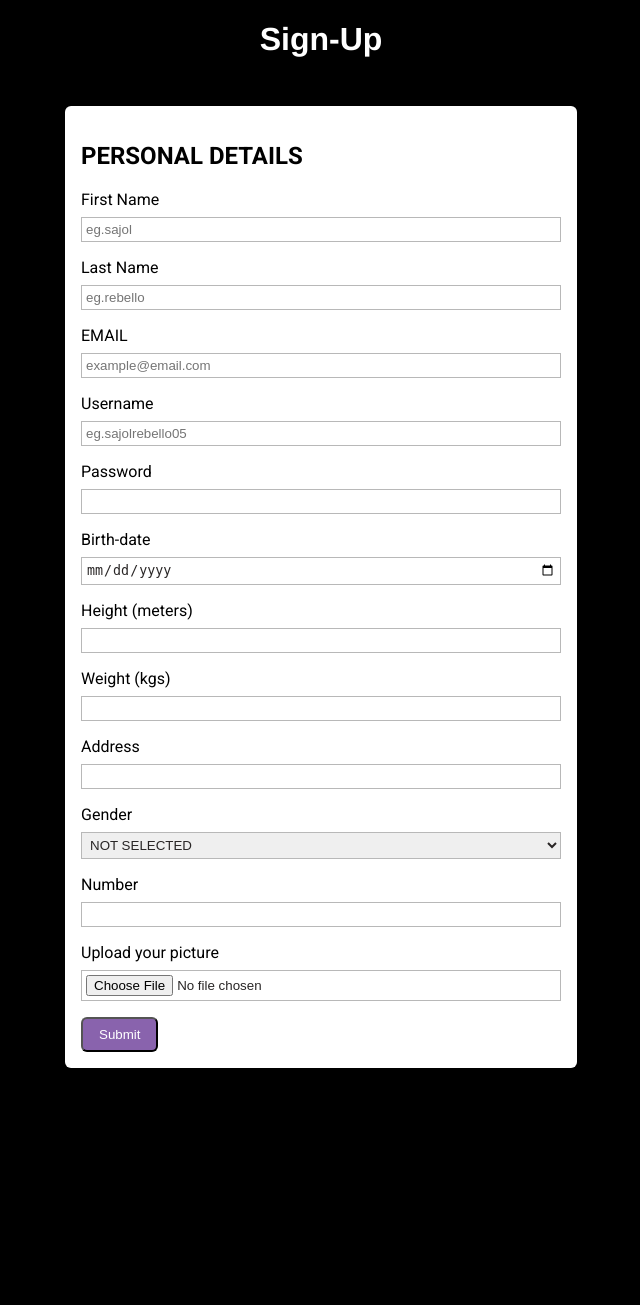
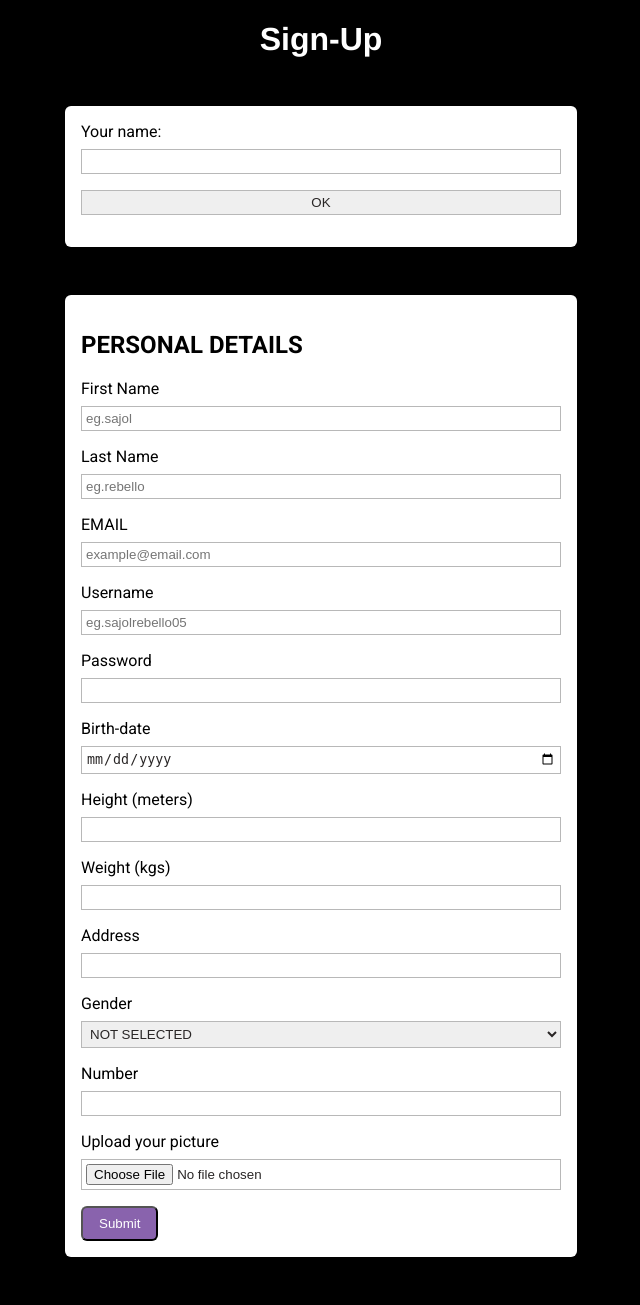
Before and after one commit to dxdelvin/404_not_found, a Django app: template hospital/templates/signup.html in a window 1280 px wide. Shown: the whole page, without its empty margins (319-959 px from the left). Before the commit the page ends 1068 px from the top, so only its background shows below. Run offline with Django 4.2, Linux system fonts and the light colour scheme; the template is opened without the code that fills it, so the values that code supplies are empty; parts of the project's set-up code (start-up, migrations or seed data) failed here and were passed over.

Commit message:
changed some urls, start of the working of the forms

```diff
--- a/hospital/templates/homepage.html
+++ b/hospital/templates/homepage.html
@@ -16,8 +16,8 @@
               404 NOT FOUND
             </div>
             <div class="l">
-              <a class="btn" href="../templates/signup.html">Sign Up</a>
-              <a class="btn" href="../templates/login.html">Login</a>
+              <a class="btn" href="{% url 'signup' %}">Sign Up</a>
+              <a class="btn" href="{% url 'login' %}">Login</a>
             </div>
 
           </nav>
--- a/hospital/templates/signup.html
+++ b/hospital/templates/signup.html
@@ -15,12 +15,17 @@
 <body>
   <h1>Sign-up</h1>
   <main>
-    <form action="/" method="get">
+    <form action="/your-name/" method="post">
+    <label for="your_name">Your name: </label>
+    <input id="your_name" type="text" name="your_name" value="{{ current_name }}">
+    <input type="submit" value="OK">
+    </form>
+    <form action="/data_recieve/" method="get">
       <section>
         <h2>PERSONAL DETAILS</h2>
         <ul>
           <li><label for="first-name">First Name</label>
-          <input id="first-name" type="text" name="first-name" required placeholder="eg.sajol" />
+          <input id="first-name" type="text" name="first_name" required placeholder="eg.sajol" />
 
           <label for="last-name">Last Name</label>
             <input id="last-name" type="text" name="last-name" required placeholder="eg.rebello" />
--- a/hospital/urls.py
+++ b/hospital/urls.py
@@ -3,5 +3,7 @@ from django.urls import path
 from . import views
 
 urlpatterns = [
-    path('homepage', views.homepage),
+    path('home', views.homepage),
+    path('login', views.login, name="login"),
+    path('signup', views.signup, name="signup"),
 ]
--- a/patient_registration/urls.py
+++ b/patient_registration/urls.py
@@ -4,6 +4,7 @@
 from django.contrib import admin
 from django.urls import path, include
 
+
 urlpatterns = [
     path('admin/', admin.site.urls),
     path('hospital/', include('hospital.urls')),
```
Also changed, not shown: hospital/models.py (+14 -0 lines), hospital/views.py (+23 -3 lines).
